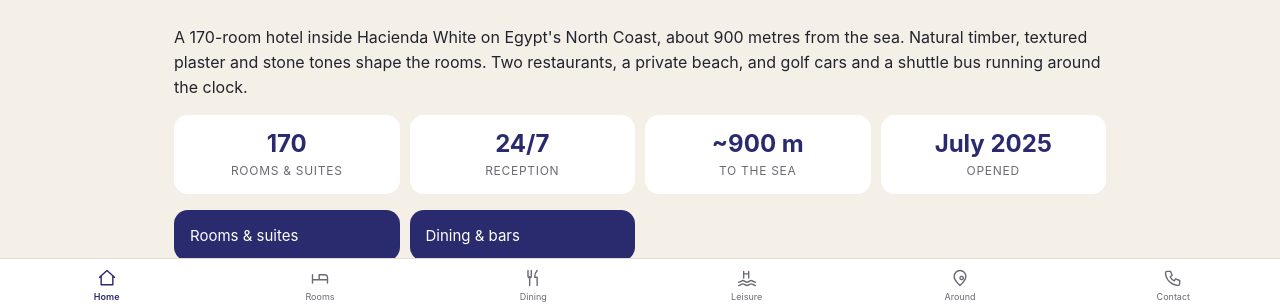
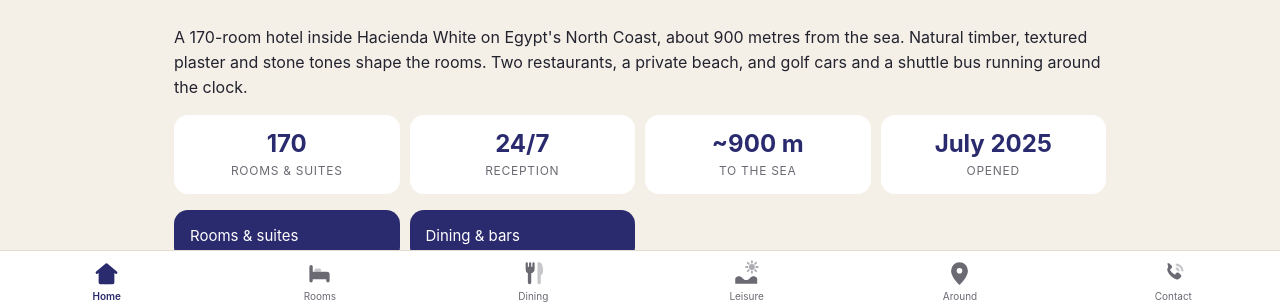
Before and after one commit to casawhite-hotel/casawhite-hotel.github.io, a plain HTML site: page index.html in a window 1280 px wide. Shown: the part 490-798 px from the top of the page. Drawn offline with Linux system fonts and the light colour scheme.

Commit message:
Add files via upload

```diff
--- a/index.html
+++ b/index.html
@@ -46,10 +46,10 @@ ul{padding-left:20px}li{margin:6px 0;font-size:15px}
 .note{background:var(--stone);border-radius:12px;padding:12px 14px;font-size:14px;margin-top:14px}
 nav{position:fixed;bottom:0;left:0;right:0;background:#fff;border-top:1px solid var(--stone);display:flex;padding-bottom:env(safe-area-inset-bottom);z-index:9}
 nav button{flex:1;background:none;border:0;padding:9px 0 8px;font-size:11px;color:var(--mut);display:flex;flex-direction:column;align-items:center;gap:3px;font-family:-apple-system,"Segoe UI",Roboto,sans-serif}
-nav button svg{width:22px;height:22px;stroke:currentColor;fill:none;stroke-width:1.7;stroke-linecap:round;stroke-linejoin:round}
+nav button svg{width:27px;height:27px;fill:currentColor;stroke:none}
 nav button.on{color:var(--navy);font-weight:600}
 @media(min-width:900px){main{max-width:980px}.hero img{height:420px}.hero h1{font-size:40px}.hero p{font-size:17px}.pad{padding:28px 24px}.facts{grid-template-columns:repeat(4,1fr)}.tiles{grid-template-columns:repeat(4,1fr)}.card img{max-height:380px}.pics img{height:240px}p,li{font-size:16px}}
-.plc{display:flex;gap:14px;align-items:center}.card img.lg,.lg{width:84px;height:64px;max-height:64px;object-fit:contain;flex:none;background:#f6f3ee;border-radius:10px;padding:6px}.nl{display:flex;align-items:center;justify-content:center;font-size:10px;color:#999}.plc small{color:#777}.plc h3{margin:0 0 2px}.plc p{margin:4px 0 0}nav button{font-size:10px}nav::-webkit-scrollbar{display:none}nav{scrollbar-width:none;overflow-x:auto;-webkit-overflow-scrolling:touch}nav button{flex:1 1 0;min-width:0;padding-left:0;padding-right:0;font-size:9px;white-space:nowrap}nav button svg{width:20px;height:20px}
+.plc{display:flex;gap:14px;align-items:center}.card img.lg,.lg{width:84px;height:64px;max-height:64px;object-fit:contain;flex:none;background:#f6f3ee;border-radius:10px;padding:6px}.nl{display:flex;align-items:center;justify-content:center;font-size:10px;color:#999}.plc small{color:#777}.plc h3{margin:0 0 2px}.plc p{margin:4px 0 0}nav button{font-size:10px}nav::-webkit-scrollbar{display:none}nav{scrollbar-width:none;overflow-x:auto;-webkit-overflow-scrolling:touch}nav button{flex:1 1 0;min-width:0;padding-left:0;padding-right:0;font-size:10px;white-space:nowrap}nav button svg{width:27px;height:27px}
 .pics img:last-child:nth-child(odd){grid-column:1/-1}
 </style></head><body>
 <header><img src="logo.png" alt="Casa White Hotel"></header>
@@ -166,12 +166,12 @@ nav button.on{color:var(--navy);font-weight:600}
 
 </main>
 <nav>
- <button class="on" data-go="home"><svg viewBox="0 0 24 24"><path d="M3 11l9-8 9 8M5 10v10h14V10"/></svg>Home</button>
- <button data-go="rooms"><svg viewBox="0 0 24 24"><path d="M3 18V8M3 14h18v4M21 14v-3a3 3 0 0 0-3-3h-7v6"/></svg>Rooms</button>
- <button data-go="dining"><svg viewBox="0 0 24 24"><path d="M6 3v7a2 2 0 0 0 4 0V3M8 10v11M17 3c-2 2-3 5-3 8h3v10"/></svg>Dining</button>
- <button data-go="leisure"><svg viewBox="0 0 24 24"><path d="M2 17c3 0 3-2 5-2s3 2 5 2 3-2 5-2 3 2 5 2M2 21c3 0 3-2 5-2s3 2 5 2 3-2 5-2 3 2 5 2M8 12V4M14 12V4M8 7h6"/></svg>Leisure</button>
- <button data-go="where"><svg viewBox="0 0 24 24"><path d="M12 21s7-6 7-11a7 7 0 0 0-14 0c0 5 7 11 7 11zM12 12a2 2 0 1 0 0-.1"/></svg>Around</button>
- <button data-go="contact"><svg viewBox="0 0 24 24"><path d="M5 4h4l2 5-2.5 1.5a11 11 0 0 0 5 5L15 13l5 2v4a2 2 0 0 1-2 2A16 16 0 0 1 3 6a2 2 0 0 1 2-2z"/></svg>Contact</button>
+ <button class="on" data-go="home"><svg viewBox="0 0 24 24"><path d="M11.3 3.1a1.2 1.2 0 0 1 1.4 0l8.5 7.1a1.2 1.2 0 0 1-1.5 1.9l-.7-.6V20a1.5 1.5 0 0 1-1.5 1.5h-11A1.5 1.5 0 0 1 5 20v-8.5l-.7.6a1.2 1.2 0 0 1-1.5-1.9z"/><rect opacity=".38" x="9.5" y="14.5" width="5" height="7" rx="1"/></svg>Home</button>
+ <button data-go="rooms"><svg viewBox="0 0 24 24"><path d="M3 6a1.5 1.5 0 0 1 3 0v4.5h12.5A2.5 2.5 0 0 1 21 13v5.5a1.5 1.5 0 0 1-3 0V17H6v1.5a1.5 1.5 0 0 1-3 0z"/><rect opacity=".38" x="7.5" y="7.5" width="6" height="3" rx="1.5"/></svg>Rooms</button>
+ <button data-go="dining"><svg viewBox="0 0 24 24"><path d="M5 3a1 1 0 0 1 2 0v3h1V3a1 1 0 0 1 2 0v3h1V3a1 1 0 0 1 2 0v5a4 4 0 0 1-3 3.87V20a1.5 1.5 0 0 1-3 0v-8.13A4 4 0 0 1 5 8z"/><path opacity=".38" d="M17 2c2.2 0 3.5 3.2 3.5 7 0 2.5-.8 4-2 4.5V20a1.5 1.5 0 0 1-3 0V2.5a.5.5 0 0 1 .5-.5z"/></svg>Dining</button>
+ <button data-go="leisure"><svg viewBox="0 0 24 24"><path d="M2 16.2c2.2-2.2 4.3-2.2 6.5 0 2.2 2.2 4.3 2.2 6.5 0s4.3-2.2 6.5 0V21H2z"/><g opacity=".55"><circle cx="16.8" cy="6.2" r="2.6"/><path fill="none" stroke="currentColor" stroke-width="1.7" stroke-linecap="round" d="M16.8 1v1.3M16.8 10.1v1.3M11.6 6.2h1.3M20.7 6.2H22M13.1 2.5l.9.9M19.6 9l.9.9M13.1 9.9l.9-.9M19.6 3.4l.9-.9"/></g></svg>Leisure</button>
+ <button data-go="where"><svg viewBox="0 0 24 24"><path fill-rule="evenodd" d="M12 2a7.5 7.5 0 0 1 7.5 7.5c0 5.2-6.1 11.4-7 12.2a.8.8 0 0 1-1 0c-.9-.8-7-7-7-12.2A7.5 7.5 0 0 1 12 2zm0 5a2.5 2.5 0 1 0 0 5 2.5 2.5 0 0 0 0-5z"/></svg>Around</button>
+ <button data-go="contact"><svg viewBox="0 0 24 24"><path d="M6.6 3.2c.5-.5 1.3-.5 1.8 0l2 2c.5.5.5 1.3 0 1.8L9.2 8.2a.8.8 0 0 0-.1 1c.7 1.3 1.9 2.6 3.5 3.5.3.2.8.1 1-.1l1.2-1.2c.5-.5 1.3-.5 1.8 0l2 2c.5.5.5 1.3 0 1.8l-1.3 1.3c-.8.8-2 1.1-3 .7-3-1.1-6.6-4.6-7.7-7.7-.4-1 0-2.2.7-3z"/><path opacity=".38" d="M14 3a7 7 0 0 1 7 7h-2a5 5 0 0 0-5-5z"/><path opacity=".38" d="M14 6.5a3.5 3.5 0 0 1 3.5 3.5h-2a1.5 1.5 0 0 0-1.5-1.5z"/></svg>Contact</button>
 </nav>
 <script>
 function go(id){document.querySelectorAll('.view').forEach(v=>v.classList.toggle('on',v.id===id));
--- a/sw.js
+++ b/sw.js
@@ -1,4 +1,4 @@
-const C='casawhite-v23';
+const C='casawhite-v24';
 const A=['./','index.html','manifest.json','bar1.jpg','poolbar1.jpg','poolbar2.jpg','bar2.jpg','beach.jpg','beach2.jpg','beach3.jpg','dining.jpg','dining2.jpg','golf1.jpg','golf2.jpg','gym1.jpg','gym2.jpg','gym3.jpg','gym4.jpg','hero.jpg','icon-192.png','icon-512.png','location.jpg','logo.png','lounge.jpg','pool.jpg','pool2.jpg','pool3.jpg','reception.jpg','roof1.jpg','roof2.jpg','rooftop_pool.jpg','room.jpg','room2.jpg','room3.jpg','shuttle.jpg','st_amen.jpg','st_balcony.jpg','st_bed.jpg','st_living.jpg','st_living2.jpg','st_shower.jpg','suite_balcony.jpg','suite_bedroom.jpg','suite_living.jpg','scalini.svg','casacook.png','galambo.svg','tlt.png','kikis.png','plage.png','lucida.jpg','n_lucida1.jpg','n_kikis1.jpg','n_kikis2.jpg','n_scalini1.jpg','n_galambo1.jpg','n_galambo2.jpg','n_lemon1.jpg','n_cc1.jpg','n_cc2.jpg','n_plage1.jpg'];
 self.addEventListener('install',e=>{self.skipWaiting();e.waitUntil(caches.open(C).then(c=>c.addAll(A.map(u=>new Request(u,{cache:'reload'})))).catch(()=>{}))});
 self.addEventListener('activate',e=>e.waitUntil((async()=>{for(const k of await caches.keys()){if(k!==C)await caches.delete(k)}await self.clients.claim();for(const c of await self.clients.matchAll({type:'window'})){try{c.navigate(c.url)}catch(x){}}})()));
```
